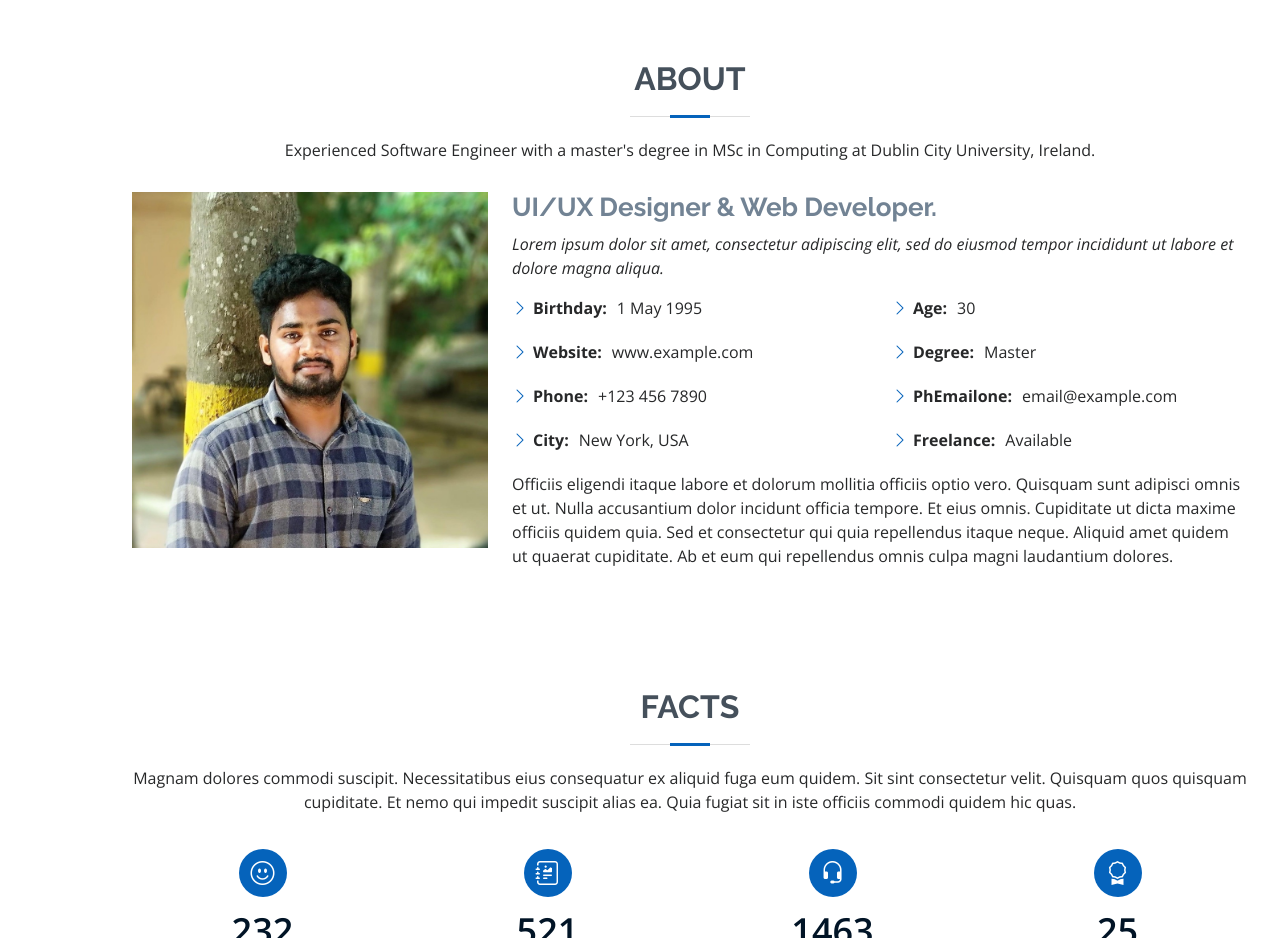
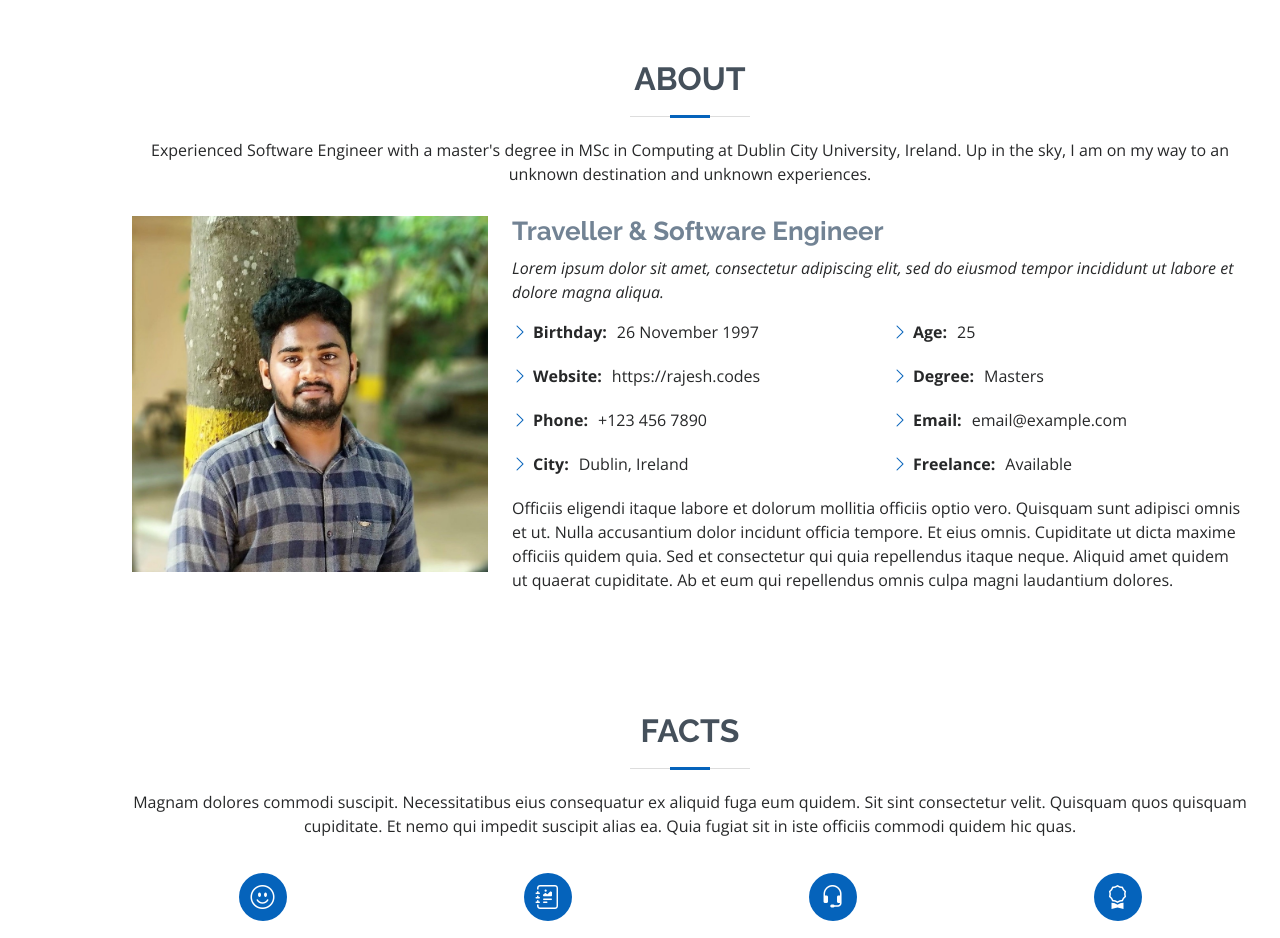
Before and after one commit to rajesh-codes/rajesh-codes.github.io, a plain HTML site: page index.html in a window 1280 px wide. Shown: the part 800-1738 px from the top of the page. Drawn offline with nearby package versions, Linux system fonts and the light colour scheme.

```diff
--- a/index.html
+++ b/index.html
@@ -73,7 +73,7 @@
 
         <div class="section-title">
           <h2>About</h2>
-          <p>Experienced Software Engineer with a master's degree in MSc in Computing at Dublin City University, Ireland. </p>
+          <p>Experienced Software Engineer with a master's degree in MSc in Computing at Dublin City University, Ireland. Up in the sky, I am on my way to an unknown destination and unknown experiences.</p>
         </div>
 
         <div class="row">
@@ -81,7 +81,7 @@
             <img src="assets/img/profile-img.jpeg" class="img-fluid" alt="">
           </div>
           <div class="col-lg-8 pt-4 pt-lg-0 content">
-            <h3>UI/UX Designer &amp; Web Developer.</h3>
+            <h3>Traveller &amp; Software Engineer</h3>
             <p class="fst-italic">
               Lorem ipsum dolor sit amet, consectetur adipiscing elit, sed do eiusmod tempor incididunt ut labore et dolore
               magna aliqua.
@@ -89,17 +89,17 @@
             <div class="row">
               <div class="col-lg-6">
                 <ul>
-                  <li><i class="bi bi-chevron-right"></i> <strong>Birthday:</strong> <span>1 May 1995</span></li>
-                  <li><i class="bi bi-chevron-right"></i> <strong>Website:</strong> <span>www.example.com</span></li>
+                  <li><i class="bi bi-chevron-right"></i> <strong>Birthday:</strong> <span>26 November 1997</span></li>
+                  <li><i class="bi bi-chevron-right"></i> <strong>Website:</strong> <span>https://rajesh.codes</span></li>
                   <li><i class="bi bi-chevron-right"></i> <strong>Phone:</strong> <span>+123 456 7890</span></li>
-                  <li><i class="bi bi-chevron-right"></i> <strong>City:</strong> <span>New York, USA</span></li>
+                  <li><i class="bi bi-chevron-right"></i> <strong>City:</strong> <span>Dublin, Ireland</span></li>
                 </ul>
               </div>
               <div class="col-lg-6">
                 <ul>
-                  <li><i class="bi bi-chevron-right"></i> <strong>Age:</strong> <span>30</span></li>
-                  <li><i class="bi bi-chevron-right"></i> <strong>Degree:</strong> <span>Master</span></li>
-                  <li><i class="bi bi-chevron-right"></i> <strong>PhEmailone:</strong> <span>email@example.com</span></li>
+                  <li><i class="bi bi-chevron-right"></i> <strong>Age:</strong> <span>25</span></li>
+                  <li><i class="bi bi-chevron-right"></i> <strong>Degree:</strong> <span>Masters</span></li>
+                  <li><i class="bi bi-chevron-right"></i> <strong>Email:</strong> <span>email@example.com</span></li>
                   <li><i class="bi bi-chevron-right"></i> <strong>Freelance:</strong> <span>Available</span></li>
                 </ul>
               </div>
```
Also changed, not shown: 2 other files.
